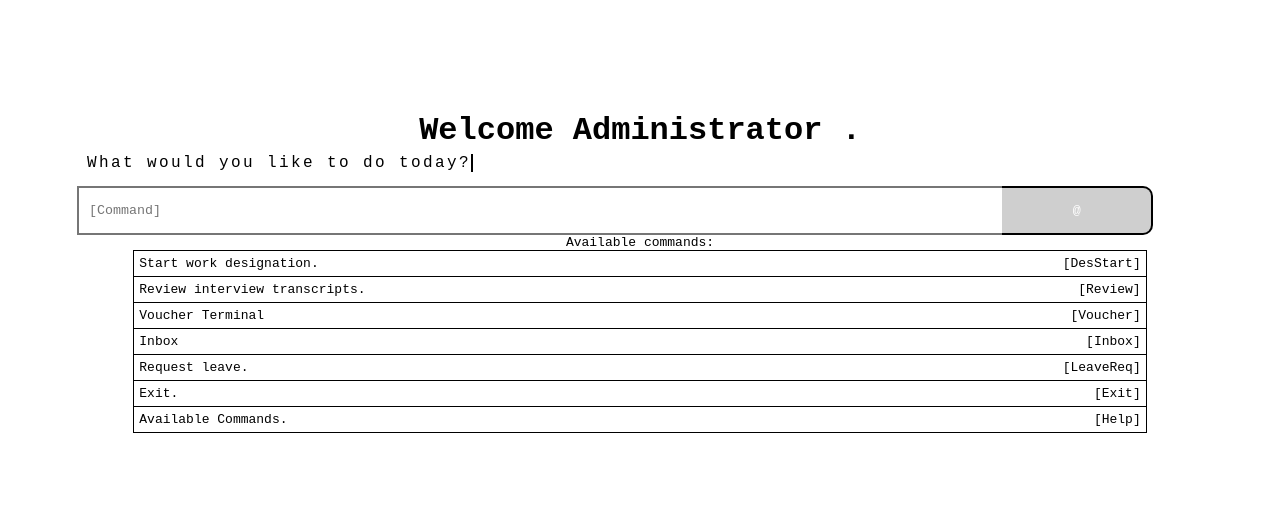
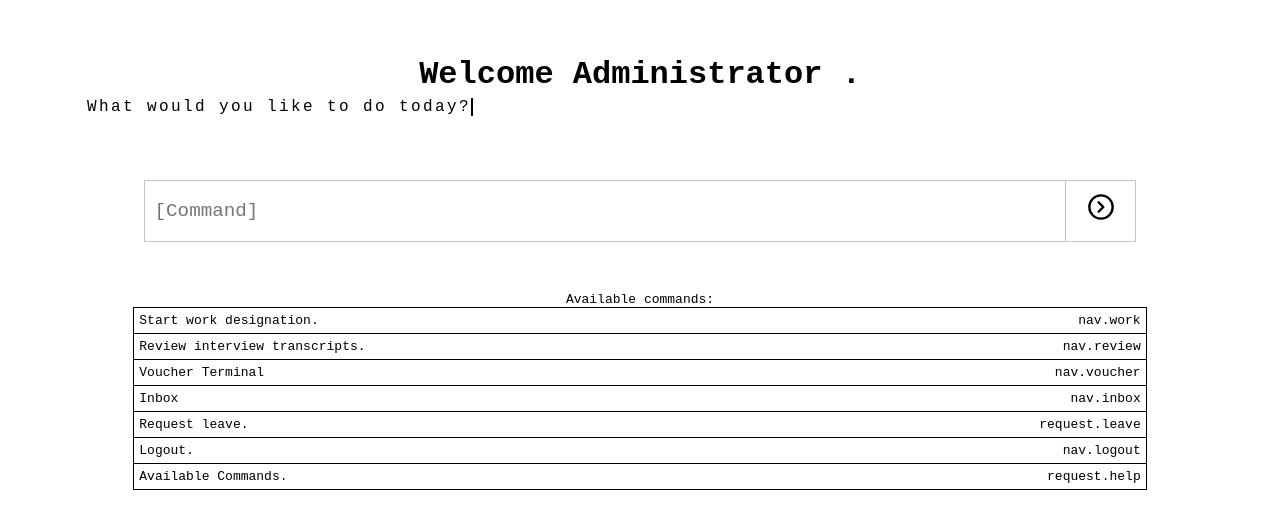
Before and after one commit to lewisPratt/theAdministrator, a React (Vite) app: page /CommandCentre in a window 1280 px wide. Shown: the part 140-668 px from the top of the page. Built offline with nearby package versions, Linux system fonts and the light colour scheme.

Commit message:
feat: update command navigation to use new command syntax and enhance input handling in CommandCentre and CommandInput components

```diff
--- a/src/App.css
+++ b/src/App.css
@@ -756,9 +756,16 @@ Inbox
   text-decoration: underline;
 }
 
+
+
+/*
+NAV styling
+*/
 #nav-text-input {
   height: 25px;
   border: 1px solid #C4C4C0;
+  padding: 1px 10px;
+  font-family: monospace;
 }
 
 #nav-submit-button {
@@ -772,7 +779,6 @@ Inbox
 #nav-form {
   display: flex;
 }
-
 #new-message-container {
   border: 1px solid black;
   width: fit-content;
@@ -781,8 +787,8 @@ Inbox
   translate: -50% 100px;
   left: 50%;
   top: 0;
+  background-color: #FFFFFF;
 }
-
 .new-message-entrance {
   animation: opacity-slide-in;
   animation-duration: 2s;
@@ -804,9 +810,44 @@ Inbox
   right: 0;
   cursor: pointer;
 }
-#notification-text-container{
+
+#notification-text-container {
   cursor: pointer;
 }
+
+
+/*
+Command centre input
+*/
+#command-centre-input {
+  height: 40px;
+  border: 1px solid #C4C4C0;
+  width:80%;
+  padding:10px;
+  font-size:1.2rem;
+  font-family: monospace;
+}
+
+#command-centre-submit-button {
+  height: 62px;
+  width: 70px;
+  border: 1px solid #C4C4C0;
+  border-left: none;
+  line-height: 4.5rem;
+}
+
+#command-centre-input-container {
+  display: flex;
+  flex-direction: row;
+  justify-content: center;
+  align-items: center;
+  margin:50px 0;
+}
+
+
+
+
+
 @keyframes opacity-slide-in {
   0% {
     opacity: 0;
@@ -815,7 +856,7 @@ Inbox
 
   100% {
     opacity: 1;
-    translate:-50% 100px
+    translate: -50% 100px
   }
 }
 
--- a/src/CommandCentre.tsx
+++ b/src/CommandCentre.tsx
@@ -1,5 +1,5 @@
 import { useEffect, useState, useContext } from "react";
-import { LoaderCircle } from "lucide-react";
+import { ChevronRightCircle, LoaderCircle } from "lucide-react";
 import LeaveReq from "./LeaveReq";
 import { useNavigate } from "react-router-dom";
 import { AdminContext } from "./context_providers/AdminContext";
@@ -22,24 +22,24 @@ export default function CommandCentre() {
   function handleCommand(e: React.SubmitEvent<HTMLFormElement>) {
     e.preventDefault();
     switch (typedCommand) {
-      case "[DesStart]":
+      case "nav.work":
         navigate("/workDes");
         break;
-      case "[Voucher]":
+      case "nav.voucher":
         navigate("/VoucherShop");
         break;
-      case "[Review]":
+      case "nav.review":
         navigate("/TranscriptReview");
         break;
-      case "[Inbox]":
+      case "nav.inbox":
         navigate("/Inbox");
         break;
-      case "[LeaveReq]":
+      case "request.leave":
         setLeaveReq(true);
         setErrorState(false);
         e.currentTarget.reset();
         break;
-      case "[Exit]":
+      case "nav.logout":
         setAdminName("")
         navigate("/");
         break;
@@ -67,19 +67,19 @@ export default function CommandCentre() {
                 What would you like to do today?
               </label>
             </div>
-            <div id="command-input-container">
+            <div id="command-centre-input-container">
               <input
                 autoFocus
                 type="text"
                 placeholder="[Command]"
-                id="comsec-command"
+                id="command-centre-input"
                 name="command"
                 autoComplete="off"
                 onChange={(e: React.ChangeEvent<HTMLInputElement>) => {
                   setTypedCommand(e.currentTarget.value);
                 }}
               ></input>
-              <button id="login-submit-button">@</button>
+              <button id="command-centre-submit-button"><ChevronRightCircle size={28}/></button>
             </div>
           </form>
           {leaveReq && <LeaveReq />}
@@ -87,25 +87,25 @@ export default function CommandCentre() {
           <p>Available commands:</p>
           <div className="commands-container">
             <div className="command-container">
-              <p>Start work designation.</p> <p>[DesStart]</p>
+              <p>Start work designation.</p> <p>nav.work</p>
             </div>
             <div className="command-container">
-              <p>Review interview transcripts.</p> <p>[Review]</p>
+              <p>Review interview transcripts.</p> <p>nav.review</p>
             </div>
             <div className="command-container">
-              <p>Voucher Terminal</p> <p>[Voucher]</p>
+              <p>Voucher Terminal</p> <p>nav.voucher</p>
             </div>
             <div className="command-container">
-              <p>Inbox</p> <p>[Inbox]</p>
+              <p>Inbox</p> <p>nav.inbox</p>
             </div>
             <div className="command-container">
-              <p>Request leave.</p> <p>[LeaveReq]</p>
+              <p>Request leave.</p> <p>request.leave</p>
             </div>
             <div className="command-container">
-              <p>Exit.</p> <p>[Exit]</p>
+              <p>Logout.</p> <p>nav.logout</p>
             </div>
             <div className="command-container">
-              <p>Available Commands.</p> <p>[Help]</p>
+              <p>Available Commands.</p> <p>request.help</p>
             </div>
           </div>
         </section>
--- a/src/CommandInput.tsx
+++ b/src/CommandInput.tsx
@@ -11,28 +11,23 @@ export default function CommandInput() {
     e.preventDefault();
 
     switch (typedCommand) {
-      case "[DesStart]":
+      case "nav.work":
         navigate("/workDes");
          resetInput(e)
         break;
-      case "[Voucher]":
+      case "nav.voucher":
         navigate("/VoucherShop");
         resetInput(e)
         break;
-      case "[Review]":
+      case "nav.review":
         navigate("/TranscriptReview");
          resetInput(e)
         break;
-      case "[Inbox]":
+      case "nav.inbox":
         navigate("/Inbox");
          resetInput(e)
         break;
-      case "[LeaveReq]":
-        // setLeaveReq(true);
-        // setErrorState(false);
-         resetInput(e)
-        break;
-      case "[Exit]":
+      case "nav.exit":
         navigate("/CommandCentre");
          resetInput(e)
         break;
```
